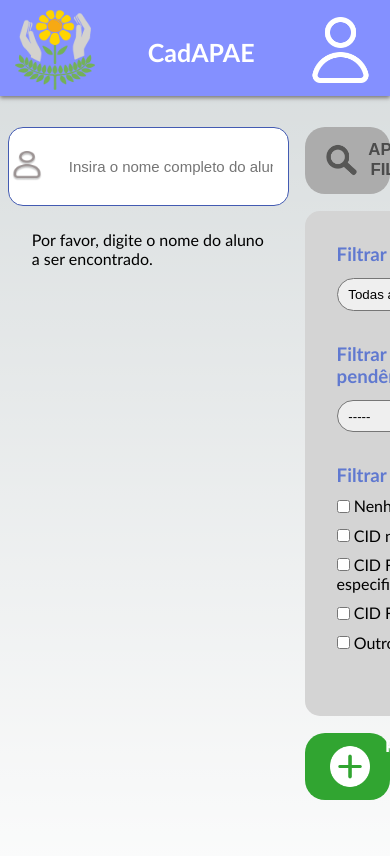
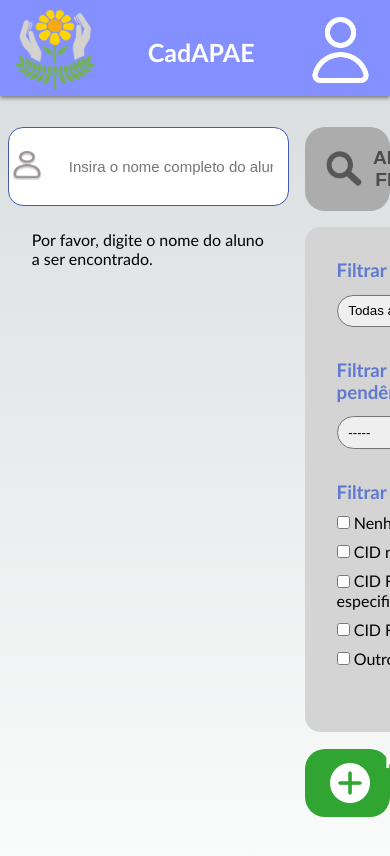
Before and after one commit to JonatasNP/cadapae-next, a Next.js app: page /home in a window 390 px wide. Shown: the top 856 px of the page. Built offline with nearby package versions, Linux system fonts and the light colour scheme.

Commit message:
botao responsivo

```diff
--- a/src/app/home/page.module.css
+++ b/src/app/home/page.module.css
@@ -96,20 +96,20 @@
 }
 
 .BotaoPesquisar {
-  height: 8vh;
   color: rgb(75, 75, 75);
   width: 22vw;
   background-color: rgb(172, 172, 172);
   border: none;
   font-weight: bolder;
-  font-size: 2vh;
   bottom: 10vh;
+  font-size: 1.2em;
   border-radius: 20px;
   padding: 20px 20px 20px 20px;
   align-items: center;
   vertical-align: center;
   display: flex;
 }
+
 .BotaoPesquisar img {
   padding-right: 10px;
   height: 2em;
```
